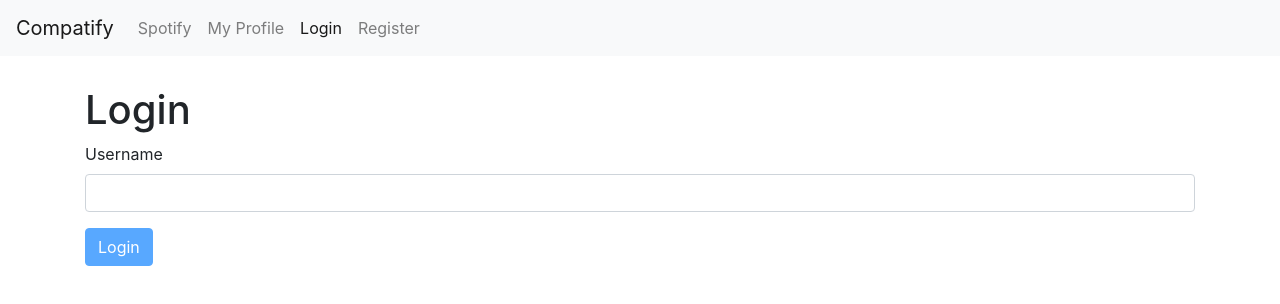
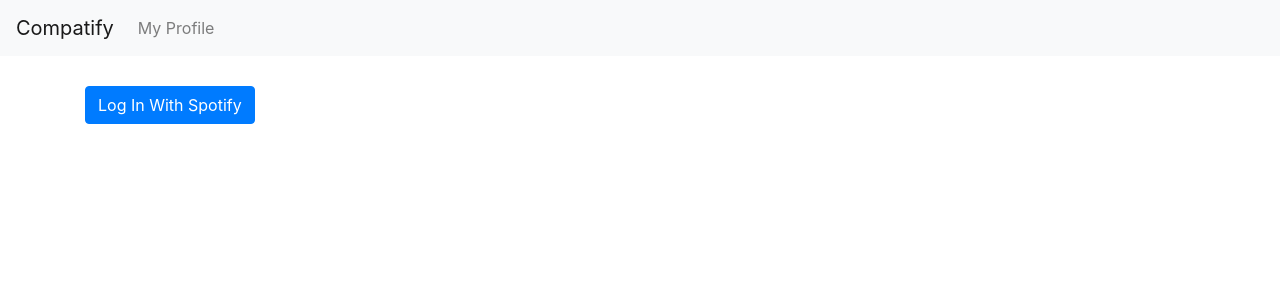
Before and after one commit to lukeclopez/Compatify, a React (Create React App) app in the folder compatify-app/: page /login in a window 1280 px wide. Shown: the top 304 px of the page. Built offline with nearby package versions, Linux system fonts and the light colour scheme.

Commit message:
Configured auth system, logout, simplified navbar

```diff
--- a/compatify-app/src/App.js
+++ b/compatify-app/src/App.js
@@ -2,47 +2,34 @@ import React, { Component } from "react";
 import { Route, Redirect, Switch } from "react-router-dom";
 import { ToastContainer } from "react-toastify";
 import ProtectedRoute from "./components/common/protectedRoute";
-import SpotifyForm from "./components/spotifyForm";
+import LogInWithSpotify from "./components/Homepage";
 import CreateProfile from "./components/createProfile";
 import DisplayProfile from "./components/displayProfile";
 import LoggedIn from "./components/loggedIn";
 import MovieForm from "./components/movieForm";
 import NotFound from "./components/notFound";
 import NavBar from "./components/navBar";
-import LoginForm from "./components/loginForm";
 import RegisterForm from "./components/registerForm";
 import Logout from "./components/logout";
-import auth from "./services/authService";
+import sptfy from "./services/spotifyService";
 import "react-toastify/dist/ReactToastify.css";
 import "./App.css";
 
 class App extends Component {
-  state = {};
-
-  componentDidMount() {
-    const user = auth.getCurrentUser();
-    this.setState({ user });
-  }
-
   render() {
-    const { user } = this.state;
-
     return (
       <React.Fragment>
         <ToastContainer />
-        <NavBar user={user} />
+        <NavBar />
         <main className="container">
           <Switch>
-            <Route path="/register" component={RegisterForm} />
-            <Route path="/login" component={LoginForm} />
+            <Route path="/login" component={LogInWithSpotify} />
             <Route path="/logout" component={Logout} />
-            <ProtectedRoute path="/movies/:id" component={MovieForm} />
-            <Route path="/spotify" component={SpotifyForm} />
             <Route path="/create-profile" component={CreateProfile} />
             <Route path="/logged-in" component={LoggedIn} />
             <Route path="/not-found" component={NotFound} />
             <Route path="/profile" component={DisplayProfile} />
-            <Redirect from="/" exact to="/spotify" />
+            <Redirect from="/" exact to="/login" />
             <Redirect to="/not-found" />
           </Switch>
         </main>
--- /dev/null
+++ b/compatify-app/src/components/Homepage.jsx
@@ -0,0 +1,22 @@
+import React, { Component } from "react";
+import { Link } from "react-router-dom";
+import sptfy from "../services/spotifyService";
+
+class LogInWithSpotify extends Component {
+  state = {};
+
+  logInWithSpotify = async () => {
+    const authURl = await sptfy.authorizeSpotifyAccountAccess();
+    window.location = authURl;
+  };
+
+  render() {
+    return (
+      <button className="btn btn-primary" onClick={this.logInWithSpotify}>
+        Log In With Spotify
+      </button>
+    );
+  }
+}
+
+export default LogInWithSpotify;
--- a/compatify-app/src/components/displayProfile.jsx
+++ b/compatify-app/src/components/displayProfile.jsx
@@ -5,31 +5,35 @@ import Loader from "./common/loader";
 import RadarChartCompat from "./graphs/radarChartCompat";
 
 class DisplayProfile extends Component {
-  state = { data: {}, loading: true, error: false };
+  state = { data: {}, loading: true, error: "" };
 
   componentDidMount() {
     this.getProfileData();
   }
 
   getProfileData = async () => {
+    const refreshToken = sptfy.getRefreshToken();
+    if (!refreshToken) {
+      this.props.history.push("/login");
+      return null;
+    }
+    const currentUser = await sptfy.getCurrentSpotifyUser(refreshToken);
     try {
-      const refreshToken = sptfy.getRefreshToken();
-      const currentUser = await sptfy.getCurrentSpotifyUser(refreshToken);
       const data = await sptfy.getProfile(currentUser.data.id);
-
       this.setState({ data: data.data, loading: false });
     } catch (ex) {
-      if (ex.response && ex.response.status === 404) console.log("x");
-      this.setState({ loading: false, error: true });
+      if (ex.response && ex.response.status === 404) {
+        this.setState({ loading: false, error: "Could not find profile!" });
+      }
     }
   };
 
   render() {
     const { data, loading, error } = this.state;
 
-    if (loading) return <Loader message={"Getting profile..."} />;
+    if (loading) return <Loader message={"Getting profile"} />;
 
-    if (error) return <>We couldn't find that user... sorry!</>;
+    if (error) return <>{error}</>;
 
     return (
       <>
--- a/compatify-app/src/components/logout.jsx
+++ b/compatify-app/src/components/logout.jsx
@@ -1,9 +1,9 @@
 import { Component } from "react";
-import auth from "../services/authService";
+import sptfy from "../services/spotifyService";
 
 class Logout extends Component {
   componentDidMount() {
-    auth.logout();
+    sptfy.removeRefreshToken();
     window.location = "/";
   }
 
--- a/compatify-app/src/components/navBar.jsx
+++ b/compatify-app/src/components/navBar.jsx
@@ -1,7 +1,7 @@
 import React from "react";
 import { Link, NavLink } from "react-router-dom";
 
-const NavBar = ({ user }) => {
+const NavBar = props => {
   return (
     <nav className="navbar navbar-expand-lg navbar-light bg-light">
       <Link className="navbar-brand" to="/">
@@ -20,32 +20,9 @@ const NavBar = ({ user }) => {
       </button>
       <div className="collapse navbar-collapse" id="navbarNavAltMarkup">
         <div className="navbar-nav">
-          <NavLink className="nav-item nav-link" to="/spotify">
-            Spotify
-          </NavLink>
           <NavLink className="nav-item nav-link" to="/profile">
             My Profile
           </NavLink>
-          {!user && (
-            <React.Fragment>
-              <NavLink className="nav-item nav-link" to="/login">
-                Login
-              </NavLink>
-              <NavLink className="nav-item nav-link" to="/register">
-                Register
-              </NavLink>
-            </React.Fragment>
-          )}
-          {user && (
-            <React.Fragment>
-              <NavLink className="nav-item nav-link" to="/profile">
-                {user.name}
-              </NavLink>
-              <NavLink className="nav-item nav-link" to="/logout">
-                Logout
-              </NavLink>
-            </React.Fragment>
-          )}
         </div>
       </div>
     </nav>
--- a/compatify-app/src/components/spotifyForm.jsx
+++ /dev/null
@@ -1,46 +0,0 @@
-import React from "react";
-import Joi from "joi-browser";
-import Form from "./common/form";
-import sptfy from "../services/spotifyService";
-
-class SpotifyForm extends Form {
-  state = {
-    data: {
-      userId: ""
-    },
-    errors: {}
-  };
-
-  schema = {
-    userId: Joi.string()
-  };
-
-  mapToViewModel(movie) {
-    return {
-      _id: movie._id,
-      title: movie.title,
-      genreId: movie.genre._id,
-      numberInStock: movie.numberInStock,
-      dailyRentalRate: movie.dailyRentalRate
-    };
-  }
-
-  doSubmit = async () => {
-    await sptfy.authorizeSpotifyAccountAccess(this.state.data.userId);
-    window.location = sptfy.getAuthUrl();
-  };
-
-  render() {
-    return (
-      <div>
-        <h1>Spotify</h1>
-        <form onSubmit={this.handleSubmit}>
-          {this.renderInput("userId", "User ID")}
-          {this.renderButton("Go")}
-        </form>
-      </div>
-    );
-  }
-}
-
-export default SpotifyForm;
--- a/compatify-app/src/services/spotifyService.js
+++ b/compatify-app/src/services/spotifyService.js
@@ -7,12 +7,9 @@ const userIdKey = "userId";
 const spotifyCodeUrlKey = "spotifyCodeUrl";
 const refreshTokenKey = "refreshToken";
 
-export async function authorizeSpotifyAccountAccess(userId) {
-  const response = await http.get(apiUrl + `/auth/?user_id=${userId}`);
+export async function authorizeSpotifyAccountAccess() {
+  const response = await http.get(apiUrl + "/auth");
   const authUrl = response.data.auth_url;
-
-  localStorage.setItem(authUrlKey, authUrl);
-  localStorage.setItem(userIdKey, userId);
 
   return authUrl;
 }
@@ -27,6 +24,10 @@ export function saveRefreshToken(refreshToken) {
 
 export function getRefreshToken() {
   return localStorage.getItem(refreshTokenKey);
+}
+
+export function removeRefreshToken() {
+  return localStorage.removeItem(refreshTokenKey);
 }
 
 export function createProfile(userId, refreshToken) {
@@ -57,6 +58,8 @@ export function getUserId() {
 }
 
 export function getCurrentSpotifyUser(refreshToken) {
+  if (!refreshToken) return null;
+
   return http.post(
     apiUrl + "/get_current_user/",
     `refresh_token=${refreshToken}`
@@ -92,10 +95,11 @@ export function deleteMovie(movieId) {
 export default {
   authorizeSpotifyAccountAccess,
   getCurrentSpotifyUser,
+  removeRefreshToken,
+  saveSpotifyCodeUrl,
   saveRefreshToken,
   getRefreshToken,
   getToken,
-  saveSpotifyCodeUrl,
   createProfile,
   getProfile,
   getUserId,
```
